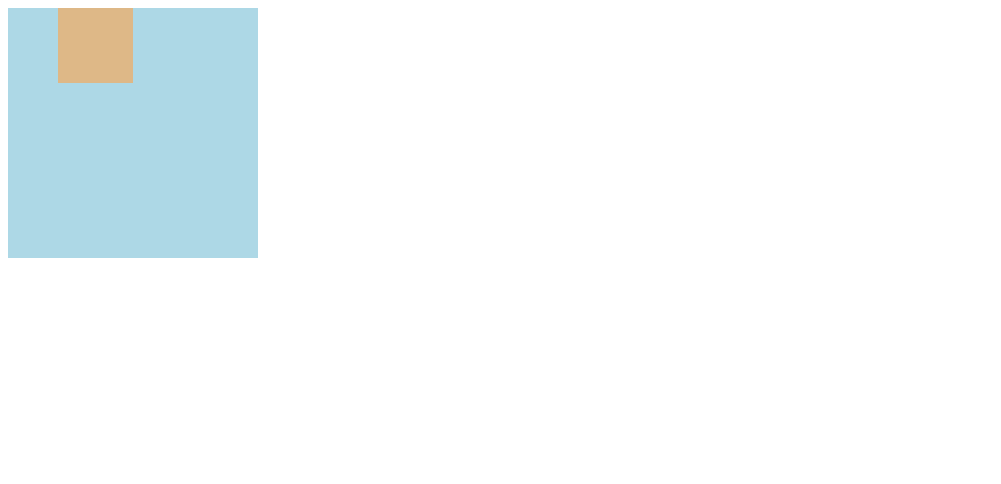
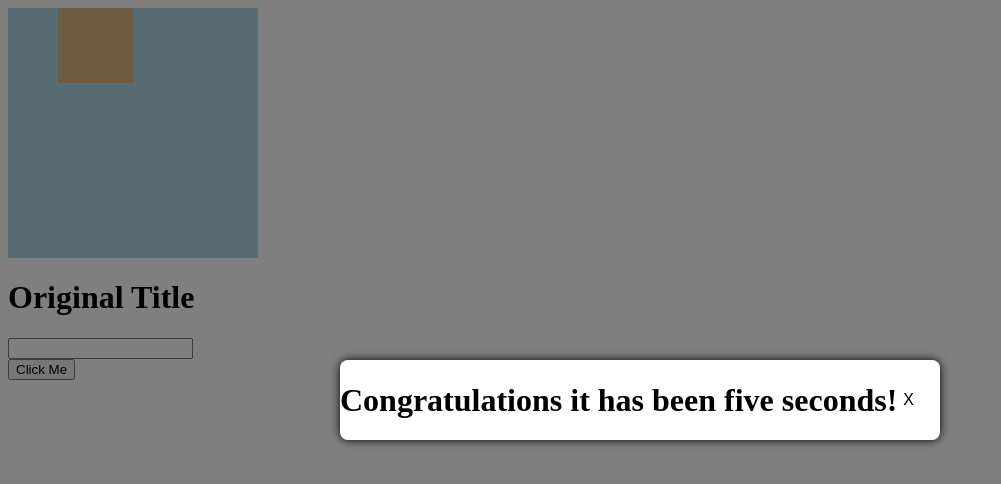
Before and after one commit to Mason-GR/DOM_Examples, a plain HTML site: page index.html in a window 1280 px wide. Shown: the whole page, without its empty margins (0-1001 px from the left). Drawn offline with Linux system fonts and the light colour scheme.

Commit message:
added setTimeout modal

```diff
--- a/app.js
+++ b/app.js
@@ -14,3 +14,23 @@ function move() {
     // Updates box's position from the left of the container
   }
 }
+
+let input = document.getElementById("message");
+// selecting by ID's
+let title = document.getElementById("title");
+
+input.addEventListener("keyup", function (event) {
+  title.textContent = event.target.value;
+}); // assigning a listener to change text on typing with a function
+
+let modal = document.getElementsByClassName("modal")[0];
+
+setTimeout(function () {
+  modal.style.display = "flex";
+}, 5000);
+
+document
+  .getElementsByClassName("modal-btn")[0]
+  .addEventListener("click", function () {
+    modal.style.display = "none";
+  });
--- a/index.html
+++ b/index.html
@@ -8,8 +8,21 @@
     <link rel="stylesheet" href="style.css" />
   </head>
   <body>
+    <div class="modal">
+      <div class="modal-body">
+        <h1 id="title-mod">Congratulations it has been five seconds!</h1>
+        <button class="modal-btn">X</button>
+      </div>
+    </div>
     <div id="container">
       <div id="box"></div>
+    </div>
+    <div id="container2">
+      <h1 id="title">Original Title</h1>
+      <input type="text" id="message" palceholder="Type a title..." />
+    </div>
+    <div class="main-btn">
+      <button id="btn">Click Me</button>
     </div>
     <script src="app.js"></script>
   </body>
--- a/style.css
+++ b/style.css
@@ -1,3 +1,4 @@
+/* BOX ANIMATION */
 #container {
   width: 250px;
   height: 250px;
@@ -11,3 +12,35 @@
   background: burlywood;
   position: absolute;
 }
+
+/* TIMED MODAL */
+.modal {
+  z-index: 10;
+  display: none;
+  position: fixed;
+  left: 0;
+  top: 0;
+  width: 100vw;
+  height: 100vh;
+  background-color: rgba(0, 0, 0, 0.5);
+  justify-content: center;
+  align-items: center;
+}
+
+.modal-body {
+  display: flex;
+  max-width: 600px;
+  width: 100%;
+  background-color: white;
+  text-align: center;
+  border-radius: 8px;
+  box-shadow: 0px 0px 10px black;
+}
+
+.modal-btn {
+  cursor: pointer;
+  background: transparent;
+  border: none;
+  outline: none;
+  font-size: inherit;
+}
```
